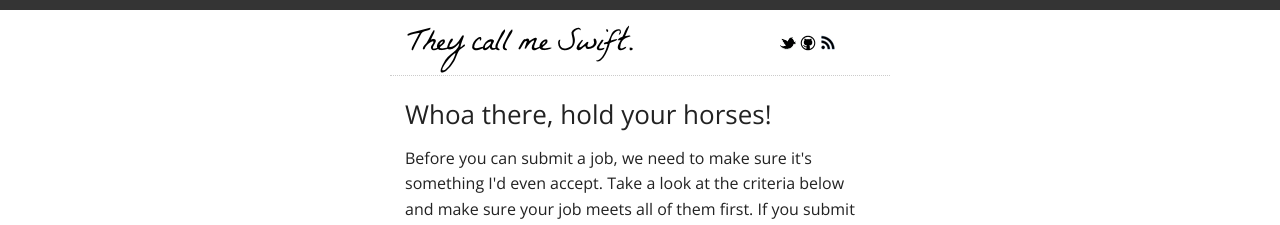
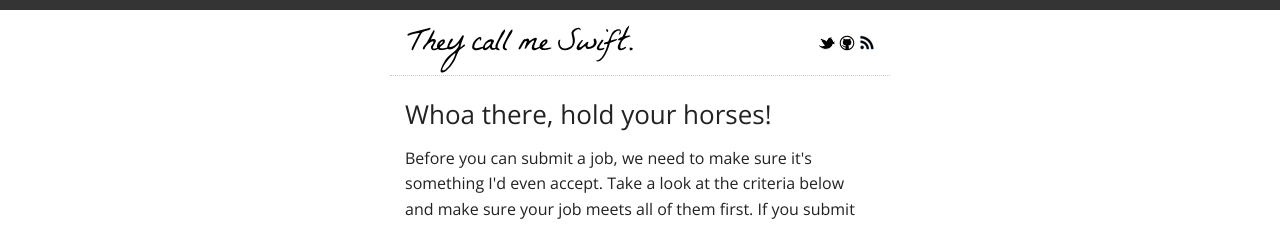
Before and after one commit to theycallmeswift/jobs.theycallmeswift.com, a Jekyll site: the page built from post.html, in a window 1280 px wide. Shown: the top 225 px of the page. Built offline with Jekyll 4.4.1, drawn with Linux system fonts in a browser that asks for light colours; Markdown is read by kramdown in place of the engine named in the settings.

Commit message:
Better serialization and styles

```diff
--- a/css/app.css
+++ b/css/app.css
@@ -63,6 +63,10 @@
   margin-bottom: 15px;
 }
 
+#social-icons {
+  text-align: right;
+}
+
 #social-icons a img {
   padding-top: 10px;
 }
--- a/index.html
+++ b/index.html
@@ -11,6 +11,6 @@
 
 <ul class="listings no-bullet">
   {% for post in site.posts %}
-    <li><a href="{{ post.url }}">{{ post.title }} @ {{ post.company }}</a><span class="hide-for-small">{{ post.location }}</span></li>
+    <li><a href="{{ post.url }}">{{ post.title }}</a><span class="hide-for-small">{{ post.location }}</span></li>
   {% endfor %}
 </ul>
--- a/js/app.js
+++ b/js/app.js
@@ -4,10 +4,12 @@
   form.submit(function(e) { e.preventDefault(); });
 
   form.on('valid', function () {
+    var values = form.clone().find("input, textarea").each(function() {  $(this).val() == "" && $(this).remove(); }).end().serialize();
+
     form.hide()
     $('.spinner').show()
 
-    $.post("http://api.theycallmeswift.com/v1/applicants", form.find('input').not('[value=""]').serialize())
+    $.post("http://api.theycallmeswift.com/v1/applicants", values)
       .done(function(data) {
         console.log(data);
         $('#application-form').html('<div class="large-12 small-12 columns"><h2>Thanks for Applying!</h2><p>Your application was successfully submitted, keep an eye on your inbox for updates!</p></div>');
```
